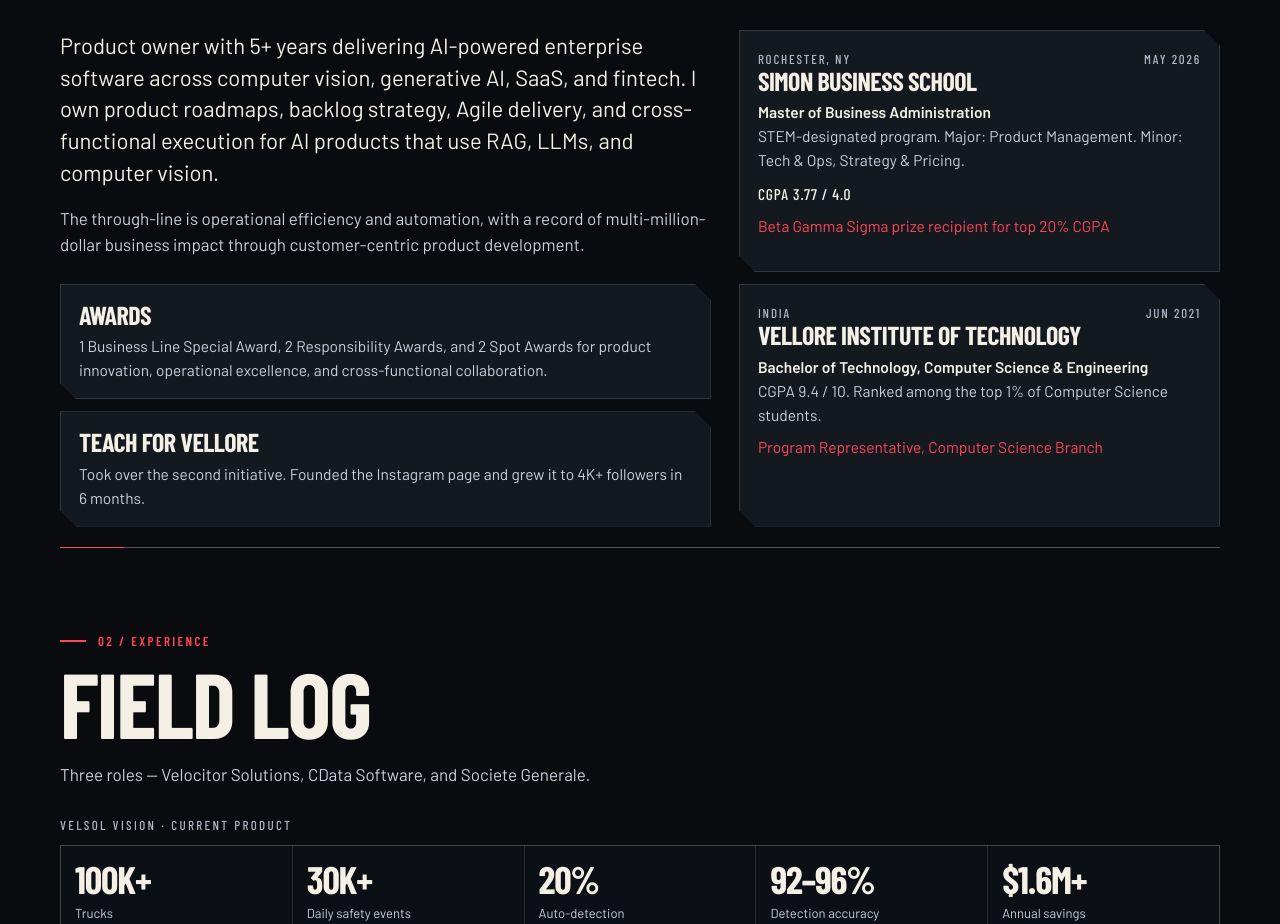
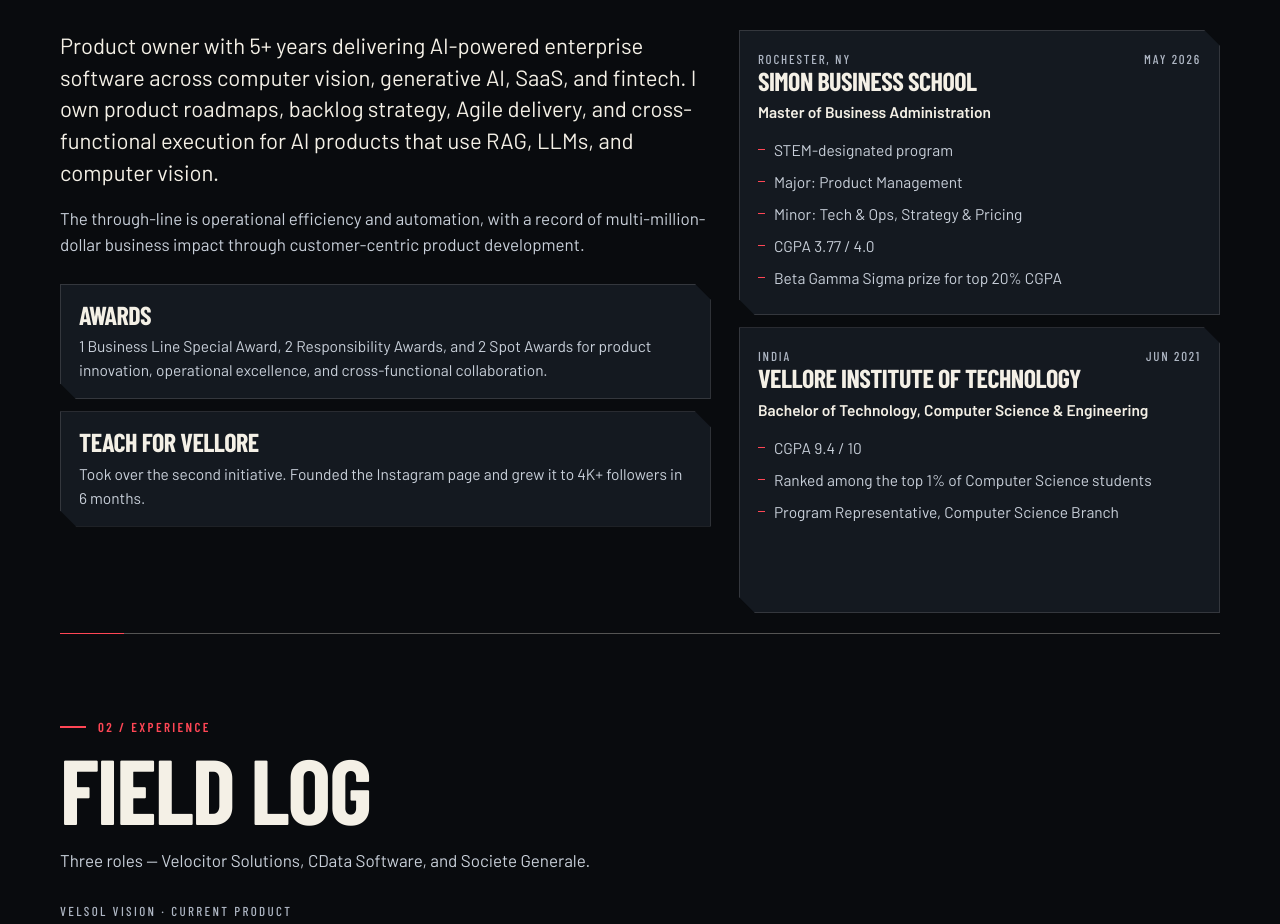
Before and after one commit to amitesh-srivastava/Amitesh-Portfolio, a React (Vite) app: page / in a window 1280 px wide. Shown: the part 1040-1964 px from the top of the page. Built offline with nearby package versions, Linux system fonts and the light colour scheme.

Commit message:
Turn the school cards into bullet lists.
Split each degree's facts into short lines so the About cards scan instead of reading as paragraphs.

Co-authored-by: amitesh-srivastava <amitesh-srivastava@users.noreply.github.com>

```diff
--- a/src/App.jsx
+++ b/src/App.jsx
@@ -319,9 +319,11 @@ export default function App() {
                     </div>
                     <h3>{school.school}</h3>
                     <p className="edu-degree">{school.degree}</p>
-                    <p>{school.detail}</p>
-                    {school.result ? <p className="edu-result">{school.result}</p> : null}
-                    <p className="edu-note">{school.note}</p>
+                    <ul>
+                      {school.points.map((point) => (
+                        <li key={point}>{point}</li>
+                      ))}
+                    </ul>
                   </article>
                 ))}
               </div>
--- a/src/data.js
+++ b/src/data.js
@@ -25,18 +25,24 @@ export const education = [
     place: "Rochester, NY",
     date: "May 2026",
     degree: "Master of Business Administration",
-    detail:
-      "STEM-designated program. Major: Product Management. Minor: Tech & Ops, Strategy & Pricing.",
-    result: "CGPA 3.77 / 4.0",
-    note: "Beta Gamma Sigma prize recipient for top 20% CGPA",
+    points: [
+      "STEM-designated program",
+      "Major: Product Management",
+      "Minor: Tech & Ops, Strategy & Pricing",
+      "CGPA 3.77 / 4.0",
+      "Beta Gamma Sigma prize for top 20% CGPA",
+    ],
   },
   {
     school: "Vellore Institute of Technology",
     place: "India",
     date: "Jun 2021",
     degree: "Bachelor of Technology, Computer Science & Engineering",
-    detail: "CGPA 9.4 / 10. Ranked among the top 1% of Computer Science students.",
-    note: "Program Representative, Computer Science Branch",
+    points: [
+      "CGPA 9.4 / 10",
+      "Ranked among the top 1% of Computer Science students",
+      "Program Representative, Computer Science Branch",
+    ],
   },
 ];
 
--- a/src/index.css
+++ b/src/index.css
@@ -799,17 +799,28 @@ h1 {
   font-weight: 600;
 }
 
-.edu-result {
-  margin-top: 10px !important;
-  color: var(--ink) !important;
-  font-family: var(--display);
-  letter-spacing: 0.06em;
-  text-transform: uppercase;
+.edu ul {
+  margin: 14px 0 0;
+  padding: 0;
+  list-style: none;
 }
 
-.edu-note {
-  margin-top: 8px !important;
-  color: var(--red) !important;
+.edu li {
+  position: relative;
+  margin: 0 0 8px;
+  padding-left: 16px;
+  color: var(--muted);
+  font-size: 15.5px;
+}
+
+.edu li::before {
+  content: "";
+  position: absolute;
+  left: 0;
+  top: 0.7em;
+  width: 7px;
+  height: 1px;
+  background: var(--red);
 }
 
 .roles {
```
